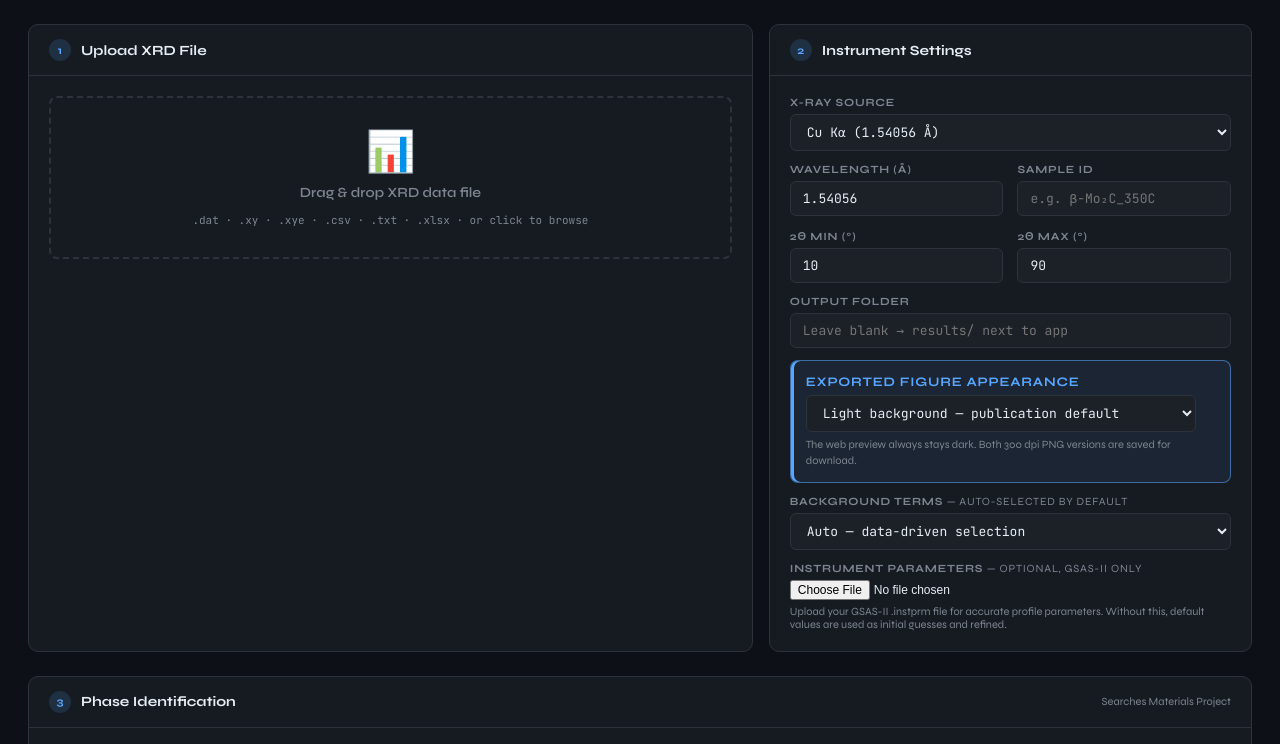
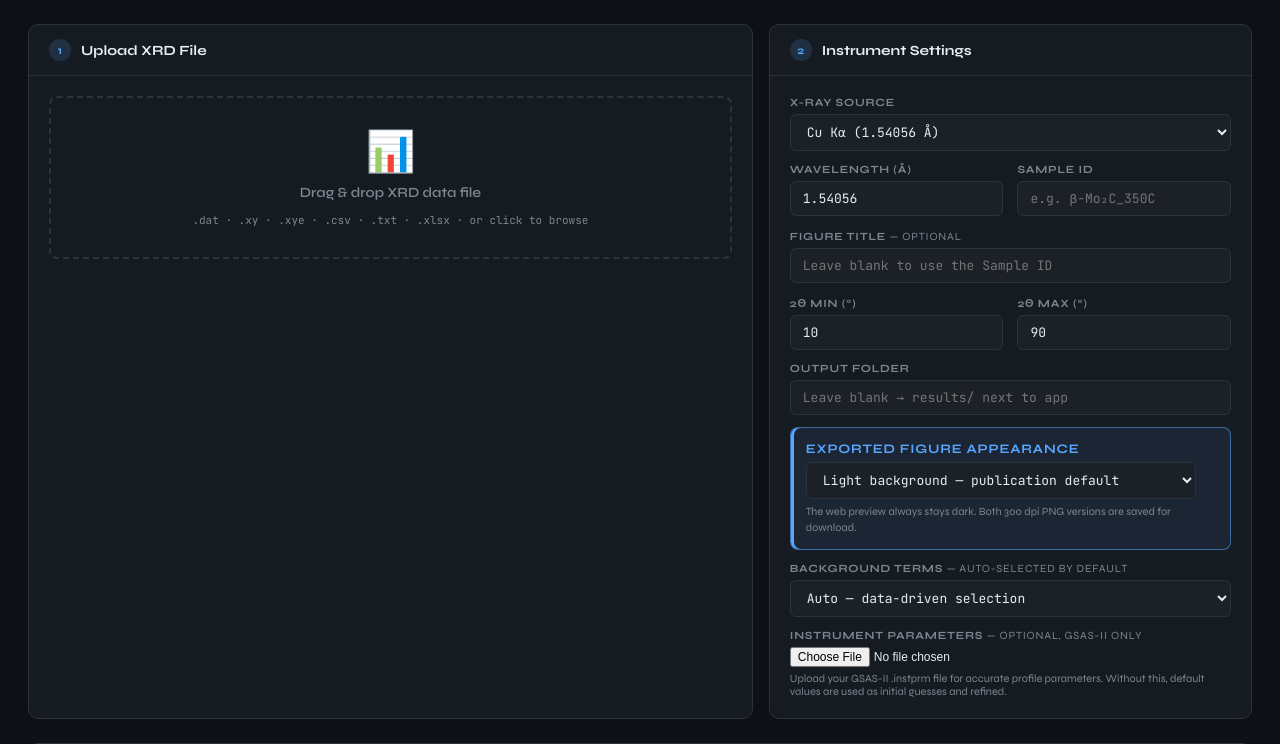
Before and after one commit to The-Porosoff-Group/catalysis-toolkit, a Flask app: page /xrd in a window 1280 px wide. Shown: the part 56-800 px from the top of the page. Run offline with Flask 3, Linux system fonts and the light colour scheme; some libraries are stand-ins or nearby versions.

Commit message:
Add custom XRD figure titles

```diff
--- a/app.py
+++ b/app.py
@@ -979,6 +979,7 @@ def process_xrd():
         tt_min     = float(form.get('tt_min', 5.0))
         tt_max     = float(form.get('tt_max', 90.0))
         sample_id  = form.get('sample_id', 'Sample')
+        figure_title = form.get('figure_title', '').strip()
         notes      = form.get('notes', '')
         wl_label   = form.get('wavelength_label', f'λ={wavelength:.5f} Å')
 
@@ -1139,6 +1140,7 @@ def process_xrd():
             }
             cal_metadata = {
                 'sample_id': sample_id,
+                'figure_title': figure_title,
                 'wavelength_label': wl_label,
                 'method': 'GSAS-II Calibration',
                 'analysis_date': analysis_date,
@@ -1206,6 +1208,7 @@ def process_xrd():
             output_dir = out_dir,
             metadata   = {
                 'sample_id': sample_id,
+                'figure_title': figure_title,
                 'notes': notes,
                 'analysis_date': analysis_date,
                 'source_file': f.filename,
--- a/modules/xrd/__init__.py
+++ b/modules/xrd/__init__.py
@@ -509,6 +509,7 @@ def _write_summary_xlsx(result, metadata, method_label, output_dir):
     # Define the parameters we want to show (order matters)
     param_keys = [
         ('sample',             'Sample'),
+        ('figure_title',       'Figure title'),
         ('analysis_date',      'Analysis date'),
         ('source_file',        'Source data file'),
         ('method',             'Method'),
@@ -596,6 +597,8 @@ def _write_summary_xlsx(result, metadata, method_label, output_dir):
         for i, ph in enumerate(phases):
             if key == 'sample':
                 row[col_names[i]] = metadata.get('sample_id', '')
+            elif key == 'figure_title':
+                row[col_names[i]] = metadata.get('figure_title', '')
             elif key == 'analysis_date':
                 row[col_names[i]] = metadata.get(
                     'analysis_date', metadata.get('output_date', ''))
@@ -951,6 +954,7 @@ def run(filepath, output_dir, metadata, params):
         requested_theme = 'light'
     plot_metadata = {
         'sample_id':       metadata.get('sample_id', 'Sample'),
+        'figure_title':    metadata.get('figure_title', ''),
         'wavelength_label': params.get('wavelength_label',
                                         f"λ={wavelength:.5f} Å"),
         'method':           method_label,
--- a/templates/xrd_toolkit/index.html
+++ b/templates/xrd_toolkit/index.html
@@ -774,6 +774,10 @@
               <div class="form-group">
                 <label>Sample ID</label>
                 <input type="text" id="xrd-sample-id" placeholder="e.g. β-Mo₂C_350C">
+              </div>
+              <div class="form-group full">
+                <label>Figure Title <span style="color:var(--muted);font-weight:400;">— optional</span></label>
+                <input type="text" id="xrd-figure-title" maxlength="80" placeholder="Leave blank to use the Sample ID">
               </div>
               <div class="form-group">
                 <label>2θ Min (°)</label>
@@ -3038,6 +3042,7 @@ async function runXRD(method) {
       document.getElementById('xrd-source').options[
         document.getElementById('xrd-source').selectedIndex].text);
     fd.append('sample_id',   document.getElementById('xrd-sample-id').value || xrdFile.name);
+    fd.append('figure_title', document.getElementById('xrd-figure-title').value.trim());
     fd.append('tt_min',      document.getElementById('xrd-tt-min').value);
     fd.append('tt_max',      document.getElementById('xrd-tt-max').value);
     fd.append('n_bg_coeffs', document.getElementById('xrd-bg-coeffs').value || 'auto');
@@ -3650,13 +3655,14 @@ function renderXrdPublicationPlot(data) {
     });
 
     const sample = document.getElementById('xrd-sample-id')?.value || xrdFile?.name || 'Sample';
+    const figureTitle = document.getElementById('xrd-figure-title')?.value.trim() || sample;
     const stats = data.statistics || {};
     const statsTitle = `Rwp ${stats.Rwp ?? '—'} % · Rp ${stats.Rp ?? '—'} % · χ² ${stats.chi2 ?? '—'} · GoF ${stats.GoF ?? '—'}`;
     const layout = {
       paper_bgcolor:palette.paper, plot_bgcolor:palette.plot,
       font:{color:palette.text,size:13,family:'Arial, sans-serif'},
-      margin:{l:82,r:22,t:58,b:64},
-      title:{text:`<b>${escHtml(sample)}</b>   <span style="font-size:13px">${statsTitle}</span>`,
+      margin:{l:82,r:22,t:72,b:64},
+      title:{text:`<b>${escHtml(figureTitle)}</b><br><span style="font-size:12px">${statsTitle}</span>`,
              x:0.015,xanchor:'left',font:{size:18}},
       xaxis:{title:{text:'Diffraction angle, 2θ (degrees)',font:{size:15}},
              gridcolor:palette.grid,zeroline:false,tickfont:{size:13}},
@@ -3869,7 +3875,7 @@ function resetXRD() {
 
   // Reset search UI
   ['xrd-elements','xrd-phase-name','xrd-formula','xrd-filter',
-   'xrd-sample-id','xrd-output-dir'].forEach(id => {
+   'xrd-sample-id','xrd-figure-title','xrd-output-dir'].forEach(id => {
     const el = document.getElementById(id);
     if (el) el.value = '';
   });
```
Also changed, not shown: modules/xrd/xrd_plots.py (+6 -3 lines), templates/index.html (+9 -3 lines), tests/test_xrd_publication_exports.py (+23 -0 lines).
